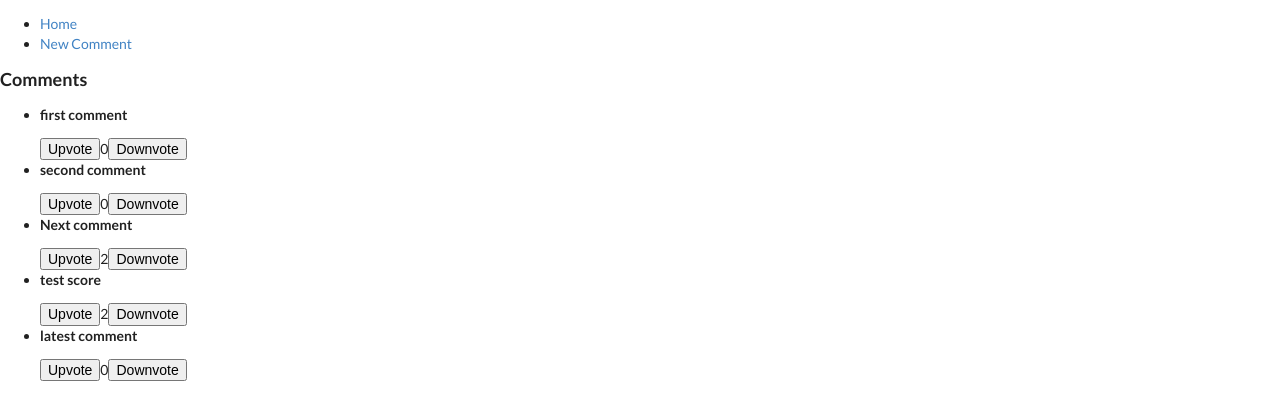
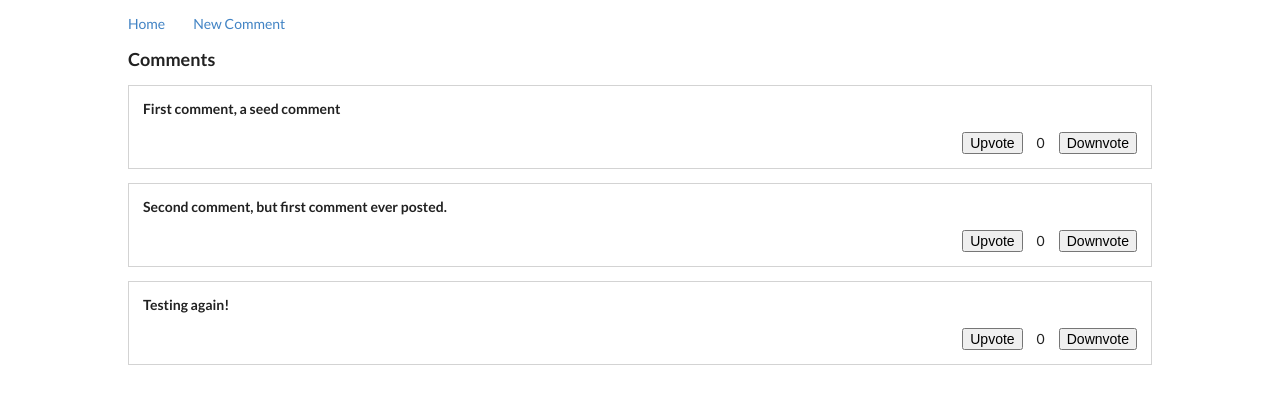
Before and after one commit to chris-revops/react-interview, a React app in the folder client/: page / in a window 1280 px wide. Built offline with nearby package versions, Linux system fonts and the light colour scheme; data requests are answered from the project's data file.

Commit message:
small styling tweaks

```diff
--- a/api/db.json
+++ b/api/db.json
@@ -20,28 +20,18 @@
   ],
   "comments": [
     {
-      "text": "first comment",
+      "text": "First comment, a seed comment",
       "id": 1,
       "score": 0
     },
     {
-      "text": "second comment",
+      "text": "Second comment, but first comment ever posted.",
       "id": 2,
       "score": 0
     },
     {
-      "text": "Next comment",
+      "text": "Testing again!",
       "id": 3,
-      "score": 2
-    },
-    {
-      "text": "test score",
-      "id": 4,
-      "score": 2
-    },
-    {
-      "text": "latest comment",
-      "id": 5,
       "score": 0
     }
   ],
--- a/client/src/actions/index.js
+++ b/client/src/actions/index.js
@@ -26,9 +26,10 @@ export const fetchComments = () => async dispatch => {
   }
 };
 
-export const createComment = (formValues) => async dispatch => {
+export const createComment = (formValues, rerouteCallback) => async dispatch => {
   const res = await axios.post('http://localhost:3001/comments', formValues);
   dispatch({ type: CREATE_COMMENT, payload: res.data });
+  rerouteCallback();
 }
 
 export const updateComment = ({ id, score }) => async dispatch => {
--- a/client/src/components/App/app.css
+++ b/client/src/components/App/app.css
@@ -1 +1,6 @@
 .app {}
+
+.content-main {
+  width: 80%;
+  margin: 0 auto;
+}
--- a/client/src/components/Comments/CommentList.js
+++ b/client/src/components/Comments/CommentList.js
@@ -1,6 +1,6 @@
 import React, { Component } from 'react';
 import { connect } from 'react-redux';
-import { Link } from 'react-router-dom';
+import './comment-list.css';
 import { fetchComments, updateComment } from '../../actions';
 
 class CommentList extends Component {
@@ -16,9 +16,11 @@ class CommentList extends Component {
       return (
         <li key={id}>
           <h5>{text}</h5>
-          <button onClick={() => this.props.updateComment({ id, score: score + 1 })}>Upvote</button>
-          <span>{score}</span>
-          <button onClick={() => this.props.updateComment({ id, score: score - 1 })}>Downvote</button>
+          <div>
+            <button onClick={() => this.props.updateComment({ id, score: score + 1 })}>Upvote</button>
+            <span>{score}</span>
+            <button onClick={() => this.props.updateComment({ id, score: score - 1 })}>Downvote</button>
+          </div>
         </li>
       );
     });
--- a/client/src/components/Comments/CreateComment.js
+++ b/client/src/components/Comments/CreateComment.js
@@ -11,12 +11,18 @@ class CreateComment extends Component {
     };
   }
 
+  createComment = () => {
+    const reroute = () => this.props.history.push('/comments')
+    this.props.createComment(this.state, reroute);
+  }
+
   render() {
     return (
       <div className="create-comment">
         <label>Add Comment</label>
         <input value={this.state.text} onChange={e => this.setState({ text: e.target.value })} />
-        <button onClick={() => this.props.createComment(this.state)} className="ui button primary">Add Comment</button>
+        <button
+          onClick={this.createComment} className="ui button primary">Add Comment</button>
       </div>
     );
   }
--- a/client/src/components/Comments/comment-list.css
+++ b/client/src/components/Comments/comment-list.css
@@ -1 +1,22 @@
-.comment-list {}
+.comment-list {
+
+}
+.comment-list ul {
+  margin: 0;
+  padding: 0;
+}
+
+.comment-list ul li {
+  border: 1px solid lightgray;
+  list-style-type: none;
+  margin: 0 0 1rem 0;
+  padding: 1rem;
+}
+
+.comment-list ul li div {
+  text-align: right;
+}
+
+.comment-list ul li span {
+  margin: 0 1rem;
+}
--- a/client/src/components/Header/Header.js
+++ b/client/src/components/Header/Header.js
@@ -1,16 +1,15 @@
 import React from 'react';
 import { Link } from 'react-router-dom';
+import './header.css';
 
 const Header = () => {
   return <div className="header">
-    <ul>
-      <li>
-        <Link to="/">Home</Link>
-      </li>
-      <li>
-        <Link to="/comments/new">New Comment</Link>
-      </li>
-    </ul>
+    <div className="nav">
+      <Link to="/">Home</Link>
+    </div>
+    <div className="nav">
+      <Link to="/comments/new">New Comment</Link>
+    </div>
   </div>
 };
 
--- /dev/null
+++ b/client/src/components/Header/header.css
@@ -0,0 +1,10 @@
+.header {
+  width: 80%;
+  margin: 1rem auto;
+  display: flex;
+  flex-direction: row;
+}
+
+.header .nav {
+  margin-right: 2rem;
+}
```
